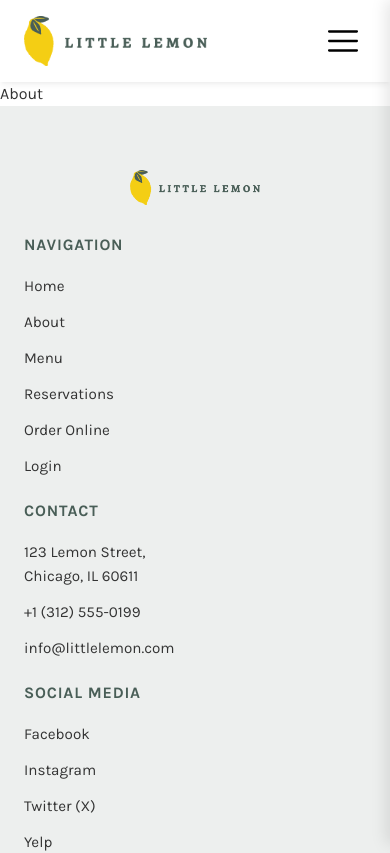
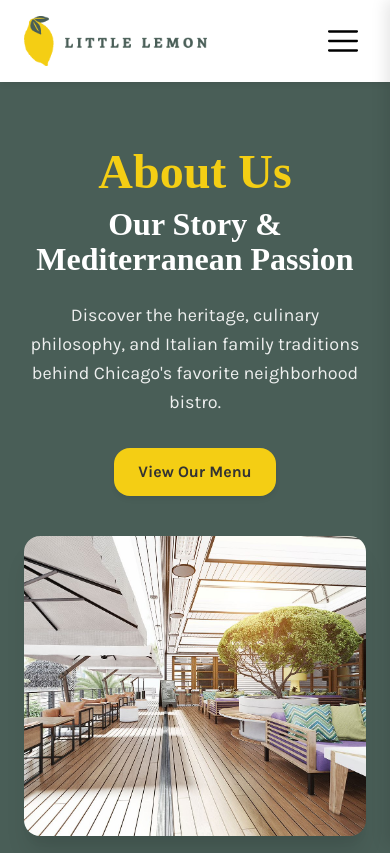
Before and after one commit to heartdisc/little-lemon, a React (Create React App) app: page /about in a window 390 px wide. Shown: the top 853 px of the page. Built offline with nearby package versions, Linux system fonts and the light colour scheme; a web font is replaced by a local one.

Commit message:
feat: implement About page components and corresponding styling

```diff
--- a/src/index.css
+++ b/src/index.css
@@ -372,18 +372,18 @@ header nav .mobile-menu-toggle img {
 .hero-image-container img {
   width: 100%;
   max-width: 380px;
-  height: 400px;
+  height: 330px;
   object-fit: cover;
   border-radius: var(--radius-card);
   box-shadow: var(--shadow-hover);
   position: absolute;
-  top: -1rem;
+  top: -3.5rem;
   z-index: 10;
 }
 
 /* SPECIALS SECTION */
 .specials {
-  padding: 12rem 0 4rem 0;
+  padding: 8rem 0 4rem 0;
   /* extra top padding to offset overlapping hero image */
 }
 
@@ -840,3 +840,182 @@ footer {
     left: 8%;
   }
 }
+
+/* ==========================================
+   ABOUT PAGE STYLES
+   ========================================== */
+
+.about-hero {
+  background-color: var(--color-primary-green);
+  color: var(--color-white);
+  padding: 4rem 0;
+  position: relative;
+}
+
+.about-hero-content {
+  display: grid;
+  grid-template-columns: 1.2fr 0.8fr;
+  gap: 3rem;
+  align-items: center;
+}
+
+.about-hero-text h1 {
+  color: var(--color-primary-yellow);
+  margin-bottom: 0.5rem;
+}
+
+.about-hero-text h2 {
+  color: var(--color-white);
+  margin-bottom: 1.5rem;
+}
+
+.about-hero-text p {
+  color: var(--color-highlight-light);
+  font-size: 1.125rem;
+  margin-bottom: 2rem;
+}
+
+.about-hero-image img {
+  width: 100%;
+  height: 300px;
+  object-fit: cover;
+  border-radius: var(--radius-card);
+  box-shadow: var(--shadow-hover);
+}
+
+.about-story {
+  padding: 6rem 0;
+  background-color: var(--color-white);
+}
+
+.about-story-content {
+  display: grid;
+  grid-template-columns: 1fr 1fr;
+  gap: 4rem;
+  align-items: center;
+}
+
+.about-story-text h3 {
+  font-size: 1.25rem;
+  text-transform: uppercase;
+  color: var(--color-secondary-orange);
+  letter-spacing: 0.1em;
+  margin-bottom: 0.5rem;
+}
+
+.about-story-text h2 {
+  color: var(--color-primary-green);
+  margin-bottom: 1.5rem;
+}
+
+.about-story-text p {
+  margin-bottom: 1.25rem;
+  color: var(--color-highlight-dark);
+}
+
+.about-story-image img {
+  width: 100%;
+  height: 420px;
+  object-fit: cover;
+  border-radius: var(--radius-card);
+  box-shadow: var(--shadow-card);
+}
+
+.about-philosophy {
+  padding: 6rem 0;
+  background-color: var(--color-highlight-light);
+}
+
+.about-philosophy-content {
+  display: grid;
+  grid-template-columns: 1fr 1.2fr;
+  gap: 4rem;
+  align-items: center;
+}
+
+.about-philosophy-image img {
+  width: 100%;
+  height: 400px;
+  object-fit: cover;
+  border-radius: var(--radius-card);
+  box-shadow: var(--shadow-card);
+}
+
+.about-philosophy-text h3 {
+  font-size: 1.25rem;
+  text-transform: uppercase;
+  color: var(--color-secondary-orange);
+  letter-spacing: 0.1em;
+  margin-bottom: 0.5rem;
+}
+
+.about-philosophy-text h2 {
+  color: var(--color-primary-green);
+  margin-bottom: 1.5rem;
+}
+
+.about-philosophy-text p {
+  margin-bottom: 2rem;
+}
+
+.philosophy-bullets {
+  display: flex;
+  flex-direction: column;
+  gap: 1.5rem;
+}
+
+.philosophy-bullet {
+  display: flex;
+  gap: 1.25rem;
+  align-items: flex-start;
+}
+
+.bullet-icon {
+  font-size: 1.75rem;
+  line-height: 1;
+}
+
+.philosophy-bullet h4 {
+  font-family: var(--font-body);
+  font-size: 1.1rem;
+  font-weight: 700;
+  color: var(--color-highlight-dark);
+  margin-bottom: 0.25rem;
+}
+
+.philosophy-bullet p {
+  font-size: 0.95rem;
+  color: var(--color-gray);
+  margin-bottom: 0;
+}
+
+@media (max-width: 768px) {
+  .about-hero-content,
+  .about-story-content,
+  .about-philosophy-content {
+    grid-template-columns: 1fr;
+    gap: 2.5rem;
+    text-align: center;
+  }
+
+  .about-hero-image,
+  .about-story-image,
+  .about-philosophy-image {
+    order: 2;
+  }
+
+  .about-hero-text,
+  .about-story-text,
+  .about-philosophy-text {
+    order: 1;
+  }
+
+  .about-story-image img,
+  .about-philosophy-image img {
+    height: 300px;
+  }
+
+  .philosophy-bullet {
+    text-align: left;
+  }
+}
--- a/src/pages/About.js
+++ b/src/pages/About.js
@@ -1,7 +1,83 @@
-import React from 'react'
+import { Link } from "react-router";
+import aboutHeroImg from "../assets/restaurant.jpg";
+import foundersImg from "../assets/Mario-and-Adrian-b.jpg";
+import chefImg from "../assets/restaurant-chef-B.jpg";
 
 export default function About() {
   return (
-    <div>About</div>
-  )
+    <main className="about-page">
+      {/* 1. About Hero */}
+      <section className="about-hero">
+        <div className="container about-hero-content">
+          <div className="about-hero-text">
+            <h1>About Us</h1>
+            <h2>Our Story & Mediterranean Passion</h2>
+            <p>
+              Discover the heritage, culinary philosophy, and Italian family traditions behind Chicago's favorite neighborhood bistro.
+            </p>
+            <Link to="/menu" className="button-primary">
+              View Our Menu
+            </Link>
+          </div>
+          <div className="about-hero-image">
+            <img src={aboutHeroImg} alt="Little Lemon Restaurant Interior" />
+          </div>
+        </div>
+      </section>
+
+      {/* 2. Our Story Section */}
+      <section className="about-story">
+        <div className="container about-story-content">
+          <div className="about-story-text">
+            <h3>Our Heritage</h3>
+            <h2>The Culinary Journey of Mario & Adrian</h2>
+            <p>
+              Little Lemon was founded in 2015 by Italian brothers Mario and Adrian. Raised in a small coastal village in Italy, they spent their childhood in their family's kitchen, learning traditional Mediterranean cooking techniques and secret spice blends handed down from their grandmother.
+            </p>
+            <p>
+              When they relocated to Chicago, they wanted to bring the authentic taste of the Italian coast with them. Driven by their passion, they opened Little Lemon to offer Chicagoans authentic, home-cooked Mediterranean dishes.
+            </p>
+            <p>
+              Mario leads the kitchen as Head Chef, making fresh pasta and marinades daily. Adrian leads the front of house, curation of fine wines, and custom cocktail selection, ensuring every guest feels at home.
+            </p>
+          </div>
+          <div className="about-story-image">
+            <img src={foundersImg} alt="Co-founders Mario and Adrian" />
+          </div>
+        </div>
+      </section>
+
+      {/* 3. Philosophy Section */}
+      <section className="about-philosophy">
+        <div className="container about-philosophy-content">
+          <div className="about-philosophy-image">
+            <img src={chefImg} alt="Cooking fresh dishes" />
+          </div>
+          <div className="about-philosophy-text">
+            <h3>Our Philosophy</h3>
+            <h2>Traditional Recipes with a Modern Twist</h2>
+            <p>
+              At Little Lemon, we believe that food is a shared experience. Our menu revolves around using locally-sourced, organic ingredients to craft timeless Mediterranean recipes, refined with modern culinary techniques.
+            </p>
+            <div className="philosophy-bullets">
+              <div className="philosophy-bullet">
+                <span className="bullet-icon">🍋</span>
+                <div>
+                  <h4>100% Fresh Ingredients</h4>
+                  <p>We work directly with organic farms around Illinois to bring fresh ingredients to your table daily.</p>
+                </div>
+              </div>
+              <div className="philosophy-bullet">
+                <span className="bullet-icon">🍷</span>
+                <div>
+                  <h4>Curated Wine Selection</h4>
+                  <p>Our wine menu features authentic Italian and French selections carefully curated by Adrian.</p>
+                </div>
+              </div>
+            </div>
+          </div>
+        </div>
+      </section>
+    </main>
+  );
 }
```
